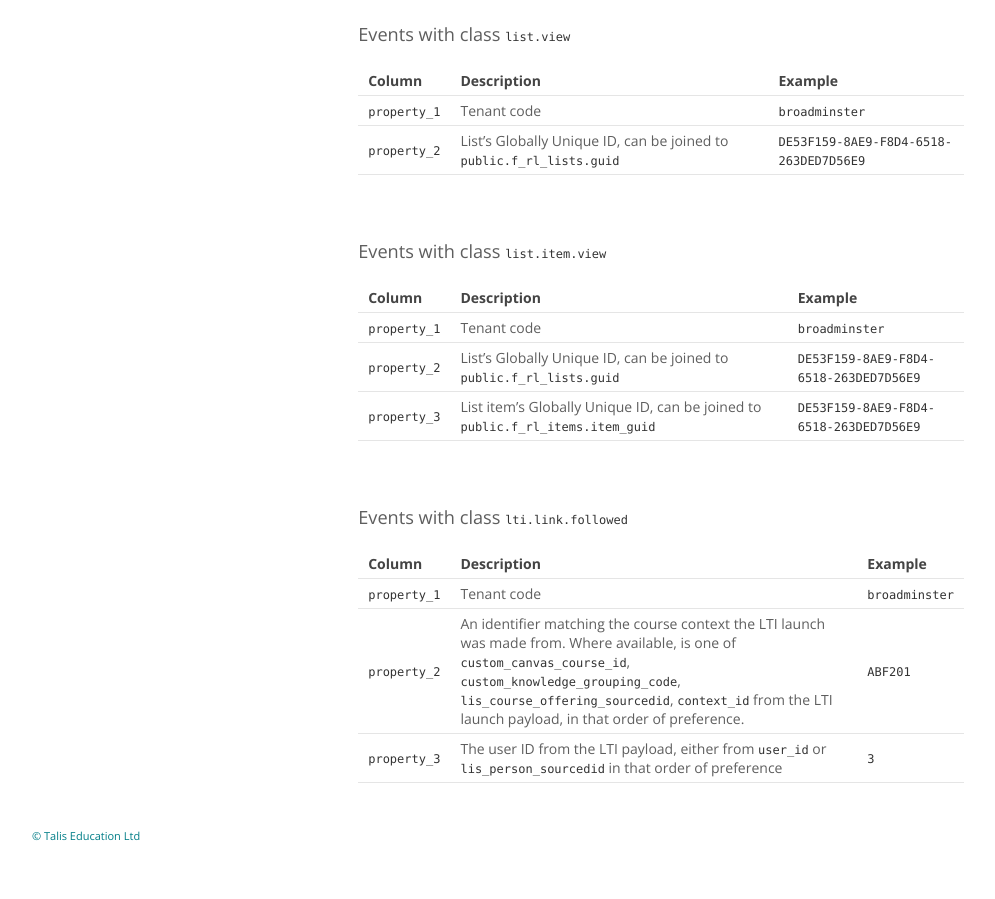
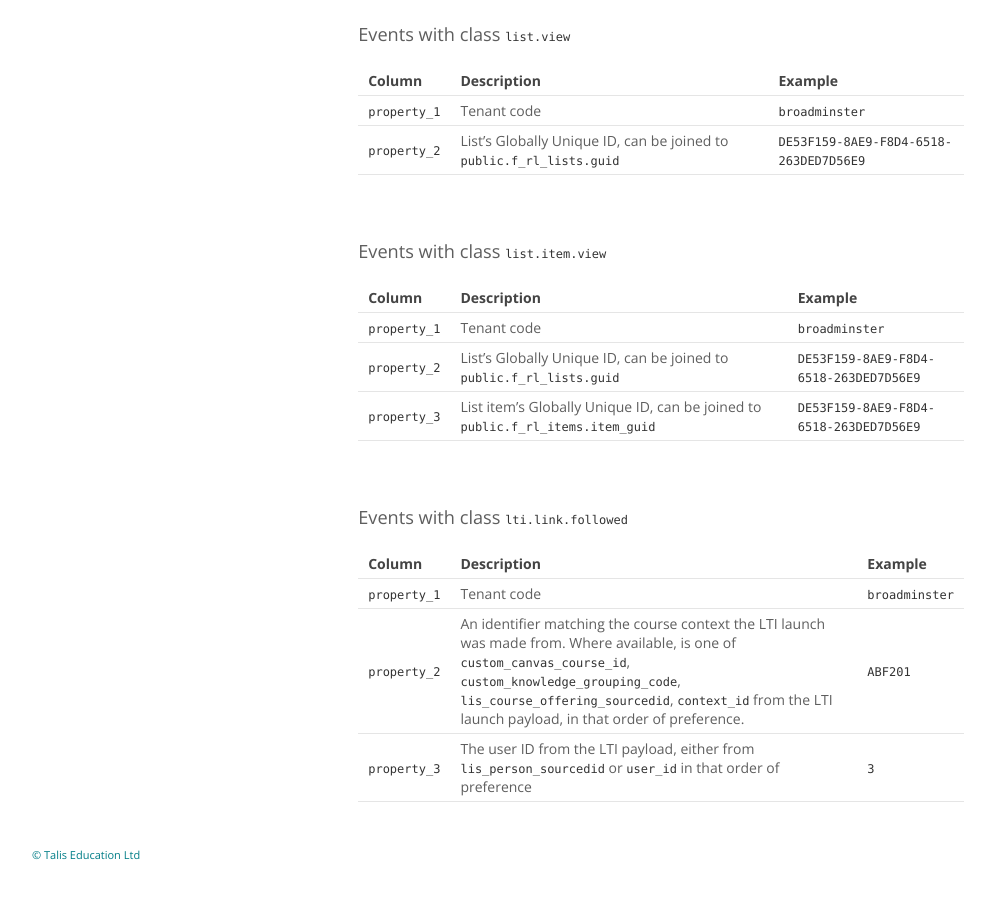
Before and after one commit to techfromsage/advanced-mis, a Jekyll site: the page built from topics/raw.md, in a window 1280 px wide and 900 px high, scrolled down 831 px. Shown: the whole window, without its empty margins (142-1137 px from the left). Built offline with Jekyll 4.4.1, drawn with Linux system fonts in a browser that asks for light colours.

```diff
--- a/topics/raw.md
+++ b/topics/raw.md
@@ -51,4 +51,4 @@ a variable definition based on the class of event.
 | --- | --- | --- |
 | `property_1` | Tenant code | `broadminster` |
 | `property_2` | An identifier matching the course context the LTI launch was made from. Where available, is one of `custom_canvas_course_id`, `custom_knowledge_grouping_code`, `lis_course_offering_sourcedid`, `context_id` from the LTI launch payload, in that order of preference.  | `ABF201` |
-| `property_3` | The user ID from the LTI payload, either from `user_id` or `lis_person_sourcedid` in that order of preference   | `3` |
+| `property_3` | The user ID from the LTI payload, either from `lis_person_sourcedid` or `user_id` in that order of preference   | `3` |
```
Also changed, not shown: topics/timeseries.md (+1 -1 lines).
